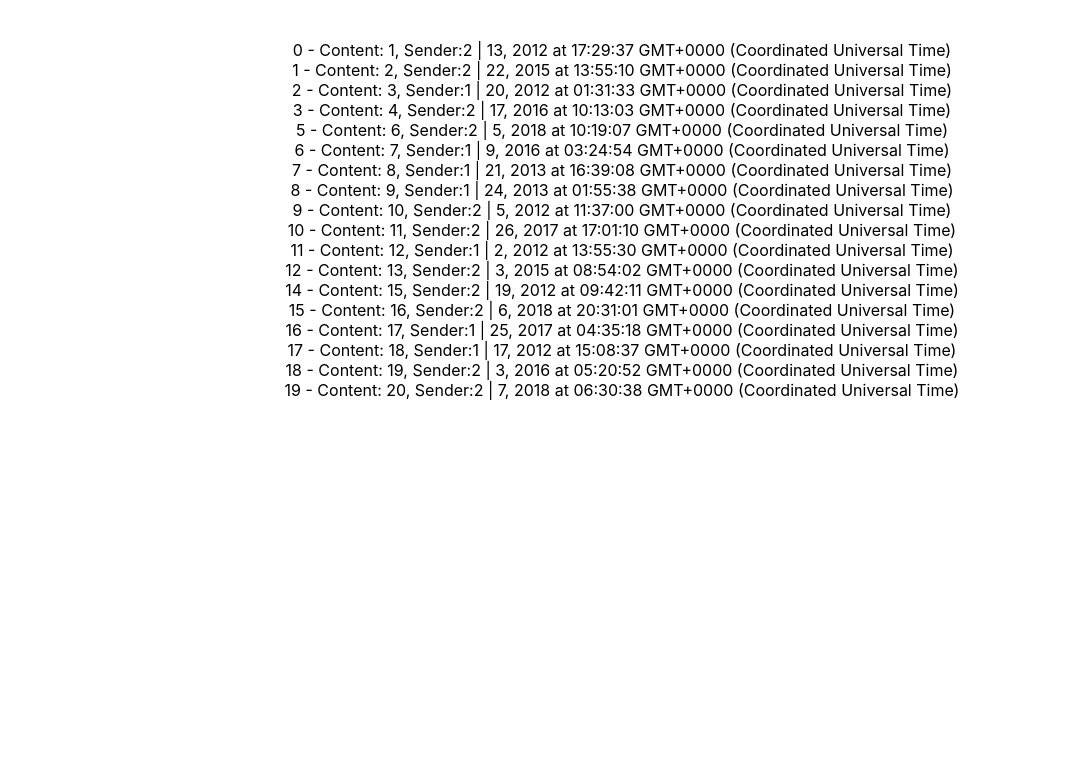
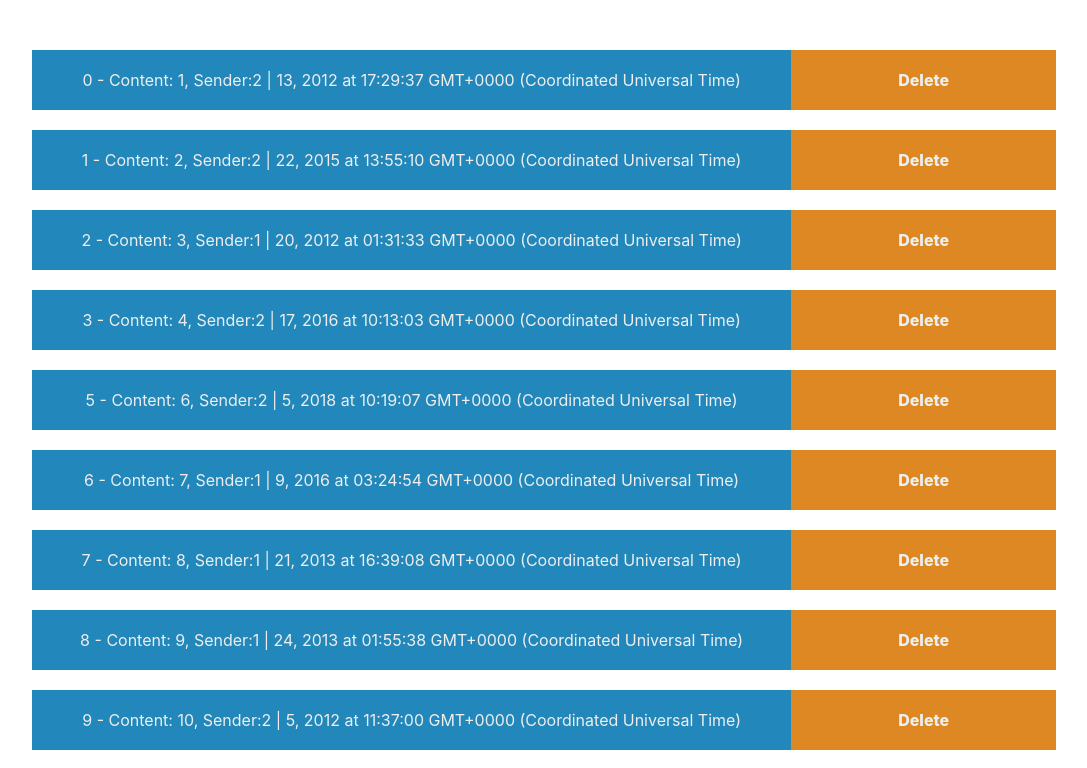
Before and after one commit to anthdclz/mh-messages, a React (Create React App) app: page / in a window 1280 px wide. Shown: the top 768 px of the page, without its empty margins (18-1105 px from the left). Built offline with nearby package versions, Linux system fonts and the light colour scheme.

Commit message:
Manual user deleteMessage

```diff
--- a/src/components/message/message.component.jsx
+++ b/src/components/message/message.component.jsx
@@ -1,12 +1,16 @@
 import './message.styles.css';
 
-const MessageComponent = ({content, senderUuid, sentAt, index}) => {
-    // convert to "DayOfTheWeek Month Day, Year at Time"
+const MessageComponent = ({content, senderUuid, sentAt, index, deleteMessage}) => {
     const d = new Date(sentAt);
     const sentAtDisplayString = `${d.getDate()}, ${d.getFullYear()} at ${d.toString().substring(16)}`;
     return(
         <div className='message'>
-            <span className='message-content'>{index} - Content: {content}, Sender:{senderUuid} | {sentAtDisplayString}</span>
+            <span className='message-content'>
+                {index} - Content: {content}, Sender:{senderUuid} | {sentAtDisplayString}
+            </span>
+            <span className='delete-button' onClick={() => deleteMessage(index)}>
+                Delete
+            </span>
         </div>
     );
 };
--- a/src/components/message/message.styles.css
+++ b/src/components/message/message.styles.css
@@ -0,0 +1,25 @@
+.message{
+    background: #28b;
+    color: #eee;
+    width: 80vw;
+    margin: 20px 0;
+    display: flex;
+    justify-content: space-between;
+
+
+}
+
+.message .message-content{
+    width: 80%;
+    padding: 20px;
+}
+
+.delete-button{
+    background: #d82;
+    color: #eee;
+    cursor: pointer;
+    width: 20vw;
+    padding: 20px;
+    text-align: center;
+    font-weight: 800;
+}
--- a/src/pages/chat-page/chat-page.component.jsx
+++ b/src/pages/chat-page/chat-page.component.jsx
@@ -45,7 +45,7 @@ class ChatPage extends React.Component {
         return(
             <div id="chat-page">
                 {chatList.map(({...message}, key) => (
-                    <MessageComponent key={key} index={key} {...message} />
+                    <MessageComponent key={key} index={key} deleteMessage={this.deleteMessage} {...message} />
                 ))}
             </div>
         )
--- a/src/pages/chat-page/chat-page.styles.css
+++ b/src/pages/chat-page/chat-page.styles.css
@@ -1,3 +1,3 @@
 #chat-page {
-    margin: 40px
-}
+    margin: 50px;
+ }
```
